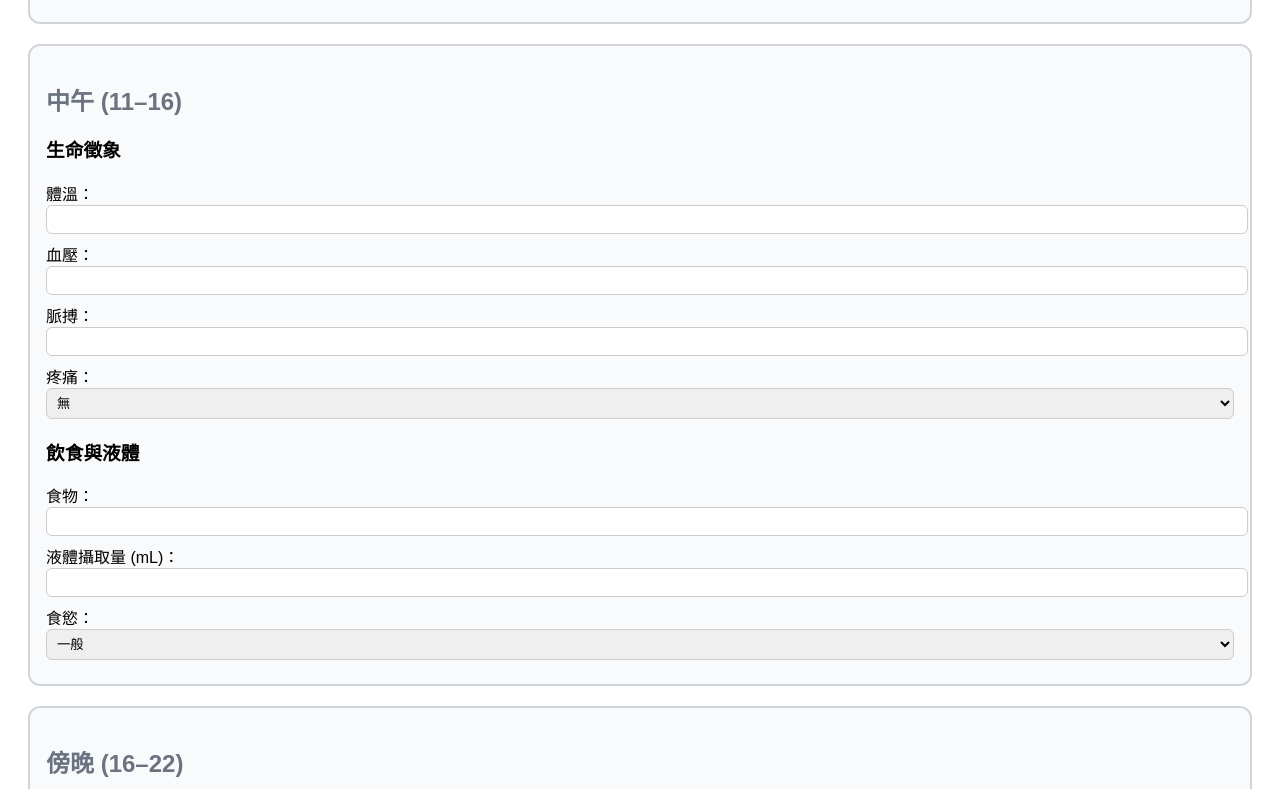
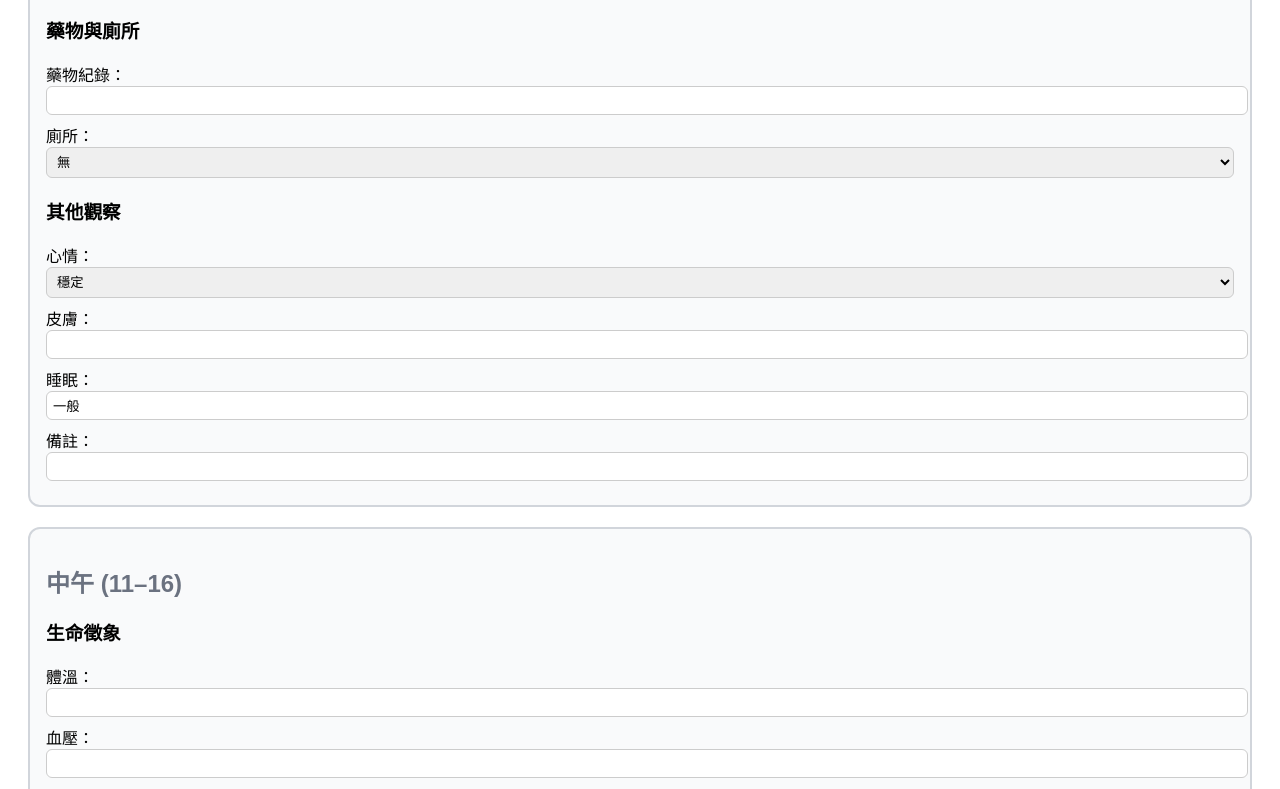
Before and after one commit to chingmei2023/app, a React (Vite) app: page / in a window 1280 px wide. Shown: the part 804-1593 px from the top of the page. Built offline with nearby package versions, Linux system fonts and the light colour scheme.

Commit message:
Update App.tsx

```diff
--- a/src/App.tsx
+++ b/src/App.tsx
@@ -20,7 +20,6 @@ export default function CancerCareTrackerTW() {
     其他觀察: { 心情: "穩定", 皮膚: "", 睡眠: "一般", 備註: "" },
   };
 
-  // ✅ Taiwan date and hour
   const getTaiwanDate = () =>
     new Date().toLocaleDateString("zh-TW", { timeZone: "Asia/Taipei" });
 
@@ -41,18 +40,15 @@ export default function CancerCareTrackerTW() {
     return "夜間 (22–7)";
   };
 
-  // 🕒 Initialize or load today's data
   useEffect(() => {
     const date = getTaiwanDate();
     setTodayDate(date);
-
     const saved = localStorage.getItem("careTrackerRecords");
     let parsed = saved ? JSON.parse(saved) : [];
 
     const todayRecord = parsed.find((r: any) => r.date === date);
-    if (todayRecord) {
-      setTodayData(todayRecord.data);
-    } else {
+    if (todayRecord) setTodayData(todayRecord.data);
+    else {
       const emptyData = Object.fromEntries(times.map((t) => [t, defaultSections]));
       setTodayData(emptyData);
       parsed.push({ date, data: emptyData });
@@ -60,18 +56,16 @@ export default function CancerCareTrackerTW() {
     }
     setHistory(parsed);
 
-    // Update highlight every minute
     const updateTime = () => {
-      const currentHour = getTaiwanHour();
+      const hour = getTaiwanHour();
       setCurrentTimeLabel(determineCurrentTimeZone());
-      setShowMorningNotice(currentHour >= 6 && currentHour < 8);
+      setShowMorningNotice(hour >= 6 && hour < 8);
     };
     updateTime();
     const timer = setInterval(updateTime, 60000);
     return () => clearInterval(timer);
   }, []);
 
-  // 🕗 Auto-create new sheet every 8 AM (Taiwan)
   useEffect(() => {
     const interval = setInterval(() => {
       const hour = getTaiwanHour();
@@ -86,11 +80,10 @@ export default function CancerCareTrackerTW() {
         setTodayData(newEmpty);
         setTodayDate(dateNow);
       }
-    }, 60 * 1000); // check every minute
+    }, 60 * 1000);
     return () => clearInterval(interval);
   }, [todayDate]);
 
-  // 💾 Save
   const saveData = (newData: RecordData) => {
     const date = getTaiwanDate();
     const updatedRecord = { date, data: newData };
@@ -100,7 +93,6 @@ export default function CancerCareTrackerTW() {
     localStorage.setItem("careTrackerRecords", JSON.stringify(updatedHistory));
   };
 
-  // ✏️ Handle change
   const handleChange = (
     time: string,
     section: string,
@@ -172,9 +164,6 @@ export default function CancerCareTrackerTW() {
               padding: "16px",
               marginTop: "20px",
               backgroundColor: isActive ? "#f0fdf4" : "#f9fafb",
-              boxShadow: isActive
-                ? "0 0 10px rgba(74, 222, 128, 0.4)"
-                : "none",
               transition: "all 0.3s ease",
             }}
           >
@@ -190,47 +179,21 @@ export default function CancerCareTrackerTW() {
 
             {/* 生命徵象 */}
             <h3>生命徵象</h3>
-            <div style={{ marginBottom: "8px" }}>
-              <label>體溫：</label>
+            {["體溫", "血壓", "脈搏"].map((field) => (
+              <div key={field} style={{ marginBottom: "8px" }}>
+                <label>{field}：</label>
                 <input
-                type="number"
-                step="any"
-                inputMode="decimal"
-                value={todayData[time]?.["生命徵象"]?.["體溫"] || ""}
-                onFocus={() => setFocusedField(`${time}-體溫`)}
+                  type="text"
+                  value={todayData[time]?.["生命徵象"]?.[field] || ""}
+                  onFocus={() => setFocusedField(`${time}-${field}`)}
                   onBlur={() => setFocusedField(null)}
                   onChange={(e) =>
-                  handleChange(time, "生命徵象", "體溫", e.target.value)
+                    handleChange(time, "生命徵象", field, e.target.value)
                   }
-                style={getInputStyle(`${time}-體溫`)}
+                  style={getInputStyle(`${time}-${field}`)}
                 />
               </div>
-            <div style={{ marginBottom: "8px" }}>
-              <label>血壓：</label>
-              <input
-                type="text"
-                value={todayData[time]?.["生命徵象"]?.["血壓"] || ""}
-                onFocus={() => setFocusedField(`${time}-血壓`)}
-                onBlur={() => setFocusedField(null)}
-                onChange={(e) =>
-                  handleChange(time, "生命徵象", "血壓", e.target.value)
-                }
-                style={getInputStyle(`${time}-血壓`)}
-              />
-            </div>
-            <div style={{ marginBottom: "8px" }}>
-              <label>脈搏：</label>
-              <input
-                type="text"
-                value={todayData[time]?.["生命徵象"]?.["脈搏"] || ""}
-                onFocus={() => setFocusedField(`${time}-脈搏`)}
-                onBlur={() => setFocusedField(null)}
-                onChange={(e) =>
-                  handleChange(time, "生命徵象", "脈搏", e.target.value)
-                }
-                style={getInputStyle(`${time}-脈搏`)}
-              />
-            </div>
+            ))}
             <div style={{ marginBottom: "8px" }}>
               <label>疼痛：</label>
               <select
@@ -252,27 +215,21 @@ export default function CancerCareTrackerTW() {
               <input
                 type="text"
                 value={todayData[time]?.["飲食與液體"]?.["食物"] || ""}
-                onFocus={() => setFocusedField(`${time}-食物`)}
-                onBlur={() => setFocusedField(null)}
                 onChange={(e) =>
                   handleChange(time, "飲食與液體", "食物", e.target.value)
                 }
-                style={getInputStyle(`${time}-食物`)}
+                style={baseInputStyle}
               />
             </div>
             <div style={{ marginBottom: "8px" }}>
               <label>液體攝取量 (mL)：</label>
               <input
                 type="number"
-                step="any"
-                inputMode="decimal"
                 value={todayData[time]?.["飲食與液體"]?.["液體攝取量"] || ""}
-                onFocus={() => setFocusedField(`${time}-液體攝取量`)}
-                onBlur={() => setFocusedField(null)}
                 onChange={(e) =>
                   handleChange(time, "飲食與液體", "液體攝取量", e.target.value)
                 }
-                style={getInputStyle(`${time}-液體攝取量`)}
+                style={baseInputStyle}
               />
             </div>
             <div style={{ marginBottom: "8px" }}>
@@ -289,11 +246,71 @@ export default function CancerCareTrackerTW() {
                 <option>無</option>
               </select>
             </div>
+
+            {/* 藥物與廁所 */}
+            <h3>藥物與廁所</h3>
+            <div style={{ marginBottom: "8px" }}>
+              <label>藥物紀錄：</label>
+              <input
+                type="text"
+                value={todayData[time]?.["藥物與廁所"]?.["藥物紀錄"] || ""}
+                onChange={(e) =>
+                  handleChange(time, "藥物與廁所", "藥物紀錄", e.target.value)
+                }
+                style={baseInputStyle}
+              />
+            </div>
+            <div style={{ marginBottom: "8px" }}>
+              <label>廁所：</label>
+              <select
+                value={todayData[time]?.["藥物與廁所"]?.["廁所"] || "無"}
+                onChange={(e) =>
+                  handleChange(time, "藥物與廁所", "廁所", e.target.value)
+                }
+                style={baseInputStyle}
+              >
+                <option>無</option>
+                <option>小號</option>
+                <option>大號</option>
+                <option>大小號</option>
+              </select>
+            </div>
+
+            {/* 其他觀察 */}
+            <h3>其他觀察</h3>
+            <div style={{ marginBottom: "8px" }}>
+              <label>心情：</label>
+              <select
+                value={todayData[time]?.["其他觀察"]?.["心情"] || "穩定"}
+                onChange={(e) =>
+                  handleChange(time, "其他觀察", "心情", e.target.value)
+                }
+                style={baseInputStyle}
+              >
+                <option>穩定</option>
+                <option>焦慮</option>
+                <option>疲倦</option>
+                <option>其他</option>
+              </select>
+            </div>
+            {["皮膚", "睡眠", "備註"].map((field) => (
+              <div key={field} style={{ marginBottom: "8px" }}>
+                <label>{field}：</label>
+                <input
+                  type="text"
+                  value={todayData[time]?.["其他觀察"]?.[field] || ""}
+                  onChange={(e) =>
+                    handleChange(time, "其他觀察", field, e.target.value)
+                  }
+                  style={baseInputStyle}
+                />
+              </div>
+            ))}
           </div>
         );
       })}
 
-      {/* 🗓️ 歷史紀錄（可展開） */}
+      {/* 歷史紀錄 */}
       <div style={{ marginTop: "40px" }}>
         <h2 style={{ color: "#14532d" }}>📜 過往紀錄</h2>
         {history.length === 0 ? (
@@ -318,31 +335,20 @@ export default function CancerCareTrackerTW() {
                     fontWeight: 600,
                     color: "#166534",
                     fontSize: "1.1em",
-                    marginBottom: "8px",
                   }}
                 >
                   📅 {r.date}
                 </summary>
 
                 {Object.entries(r.data).map(([time, sections]: [string, any]) => (
-                  <div
-                    key={time}
-                    style={{
-                      marginBottom: "12px",
-                      background: "#ffffff",
-                      borderRadius: "6px",
-                      padding: "8px 10px",
-                      border: "1px solid #d1d5db",
-                    }}
-                  >
-                    <h4 style={{ color: "#15803d", marginBottom: "6px" }}>{time}</h4>
-
+                  <div key={time} style={{ marginTop: "10px" }}>
+                    <h4 style={{ color: "#15803d" }}>{time}</h4>
                     {Object.entries(sections).map(([section, fields]: [string, any]) => (
-                      <div key={section} style={{ marginLeft: "10px", marginBottom: "6px" }}>
-                        <strong style={{ color: "#374151" }}>{section}：</strong>
+                      <div key={section} style={{ marginLeft: "10px" }}>
+                        <strong>{section}：</strong>
                         <div style={{ marginLeft: "8px" }}>
                           {Object.entries(fields).map(([key, value]: [string, any]) => (
-                            <div key={key} style={{ fontSize: "0.9em", color: "#4b5563" }}>
+                            <div key={key}>
                               {key}：{value || "—"}
                             </div>
                           ))}
```
Lines whose indentation alone changed are shown as unchanged.
